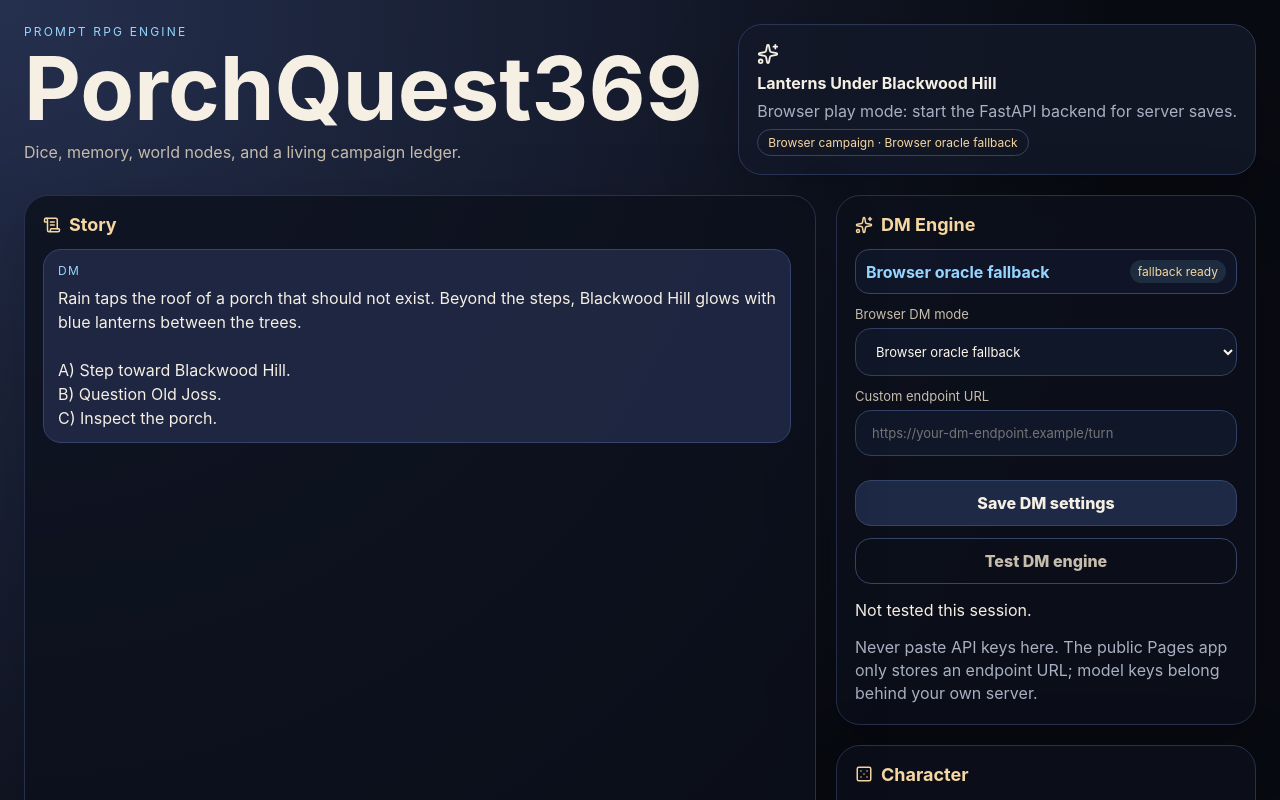
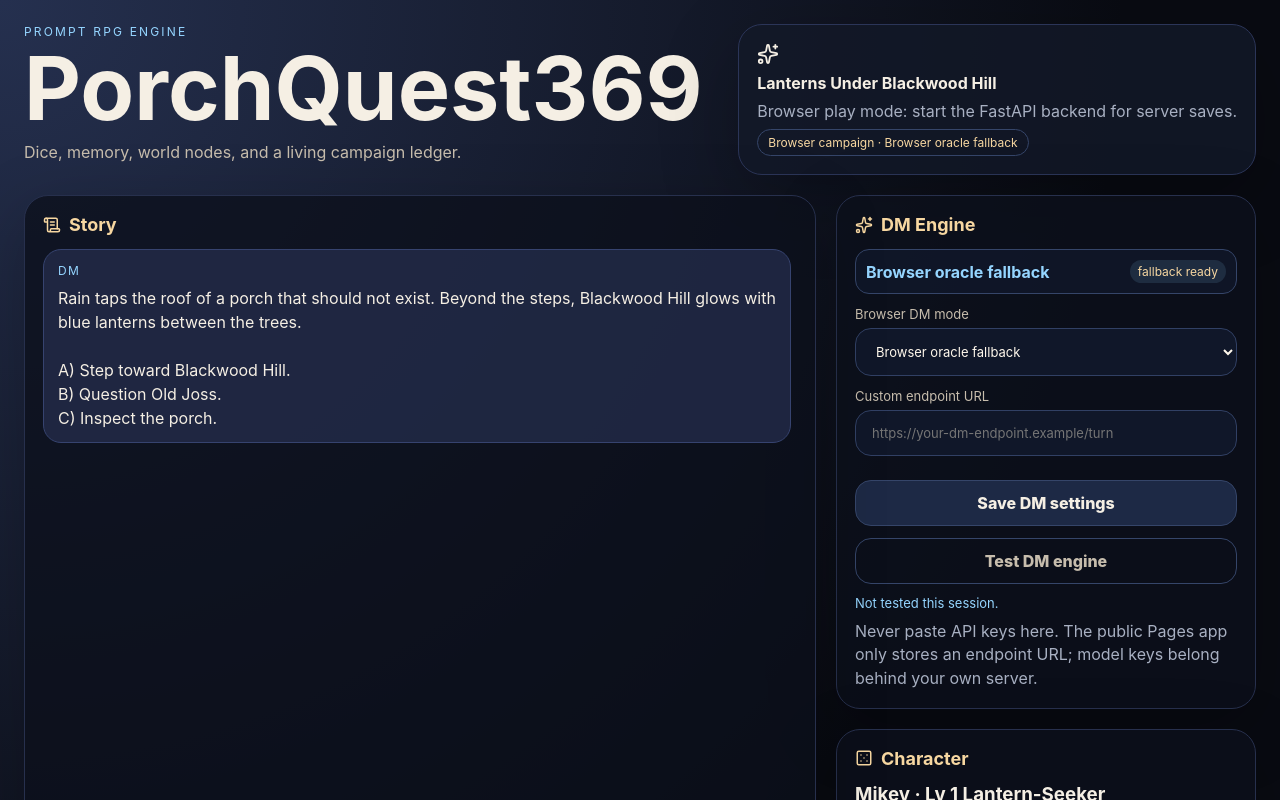
Before and after one commit to MichaelWave369/PorchQuest369, a React (Vite) app in the folder apps/web/: page / in a window 1280 px wide. Shown: the top 800 px of the page. Built offline with nearby package versions, Linux system fonts and the light colour scheme; no server answers.

Commit message:
Style DM test and richer canon cards

```diff
--- a/apps/web/src/styles.css
+++ b/apps/web/src/styles.css
@@ -44,6 +44,7 @@ h1 { font-size: clamp(42px, 8vw, 88px); margin: 0; line-height: 0.9; }
 .list li strong { display: block; color: #95d5ff; margin-bottom: 4px; }
 .list li small { display: block; color: #9ea8bb; margin-top: 6px; line-height: 1.35; }
 .roll-result { color: #f7d7a1; line-height: 1.4; }
+.test-result { color: #95d5ff; line-height: 1.4; margin: 10px 0 0; font-size: 13px; }
 .muted { color: #a8b0c2; line-height: 1.45; margin: 8px 0 0; }
 .stack { display: flex; flex-direction: column; gap: 12px; }
 .stack label { display: flex; flex-direction: column; gap: 6px; color: #c7bdad; font-size: 13px; }
@@ -54,6 +55,7 @@ h1 { font-size: clamp(42px, 8vw, 88px); margin: 0; line-height: 0.9; }
 .file-button { display: inline-flex; justify-content: center; align-items: center; }
 .file-button input { display: none; }
 .patches li { border: 1px solid #354569; }
+.patches li span { display: block; line-height: 1.35; }
 .engine-status { display: flex; justify-content: space-between; gap: 8px; align-items: center; margin: 0 0 12px; padding: 10px; border-radius: 14px; background: rgba(16, 23, 41, .9); border: 1px solid #354569; }
 .engine-status strong { color: #95d5ff; }
 .engine-status span { border-radius: 999px; padding: 4px 8px; background: rgba(143, 209, 255, .12); color: #f7d7a1; font-size: 12px; white-space: nowrap; }
```
